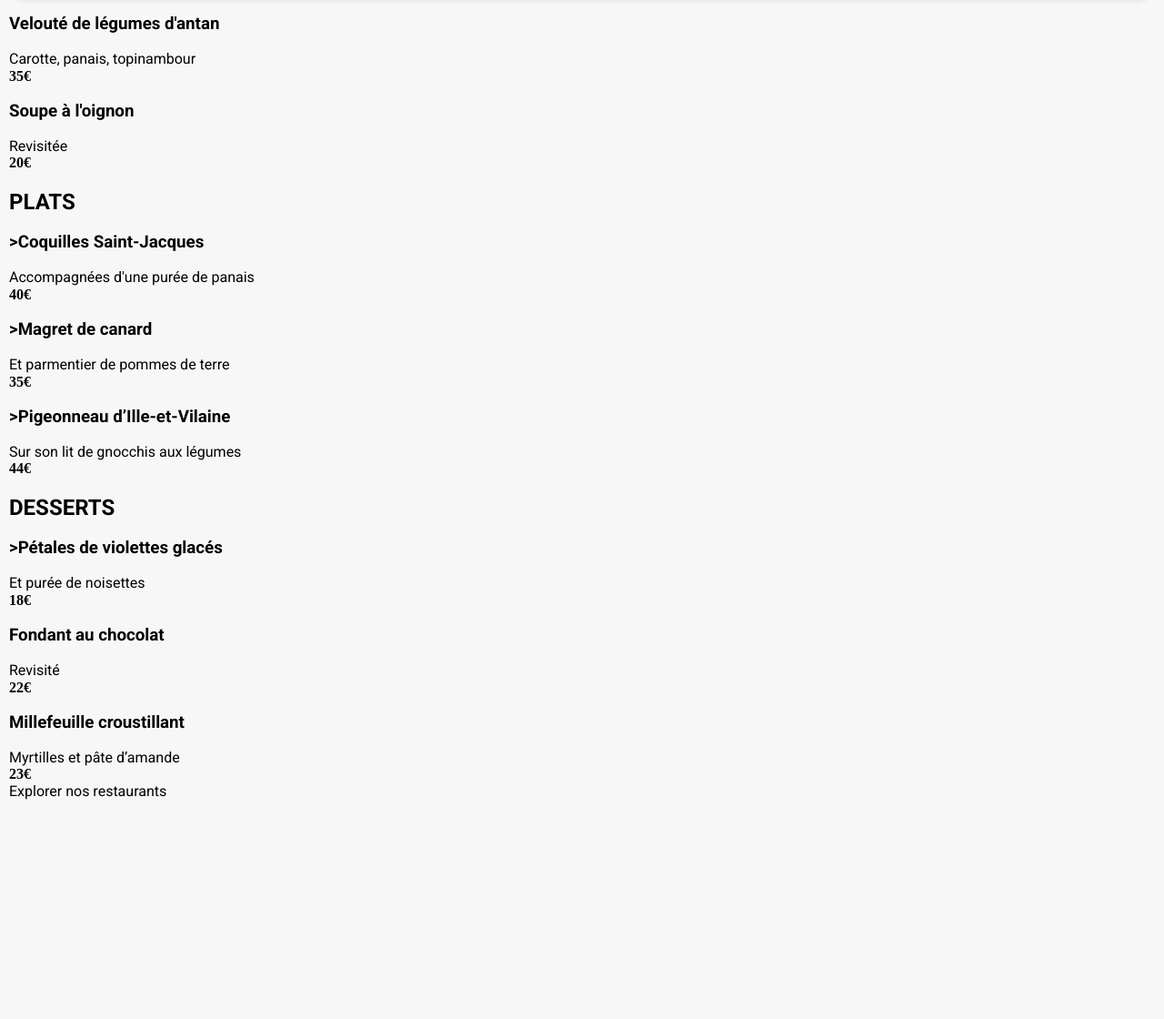
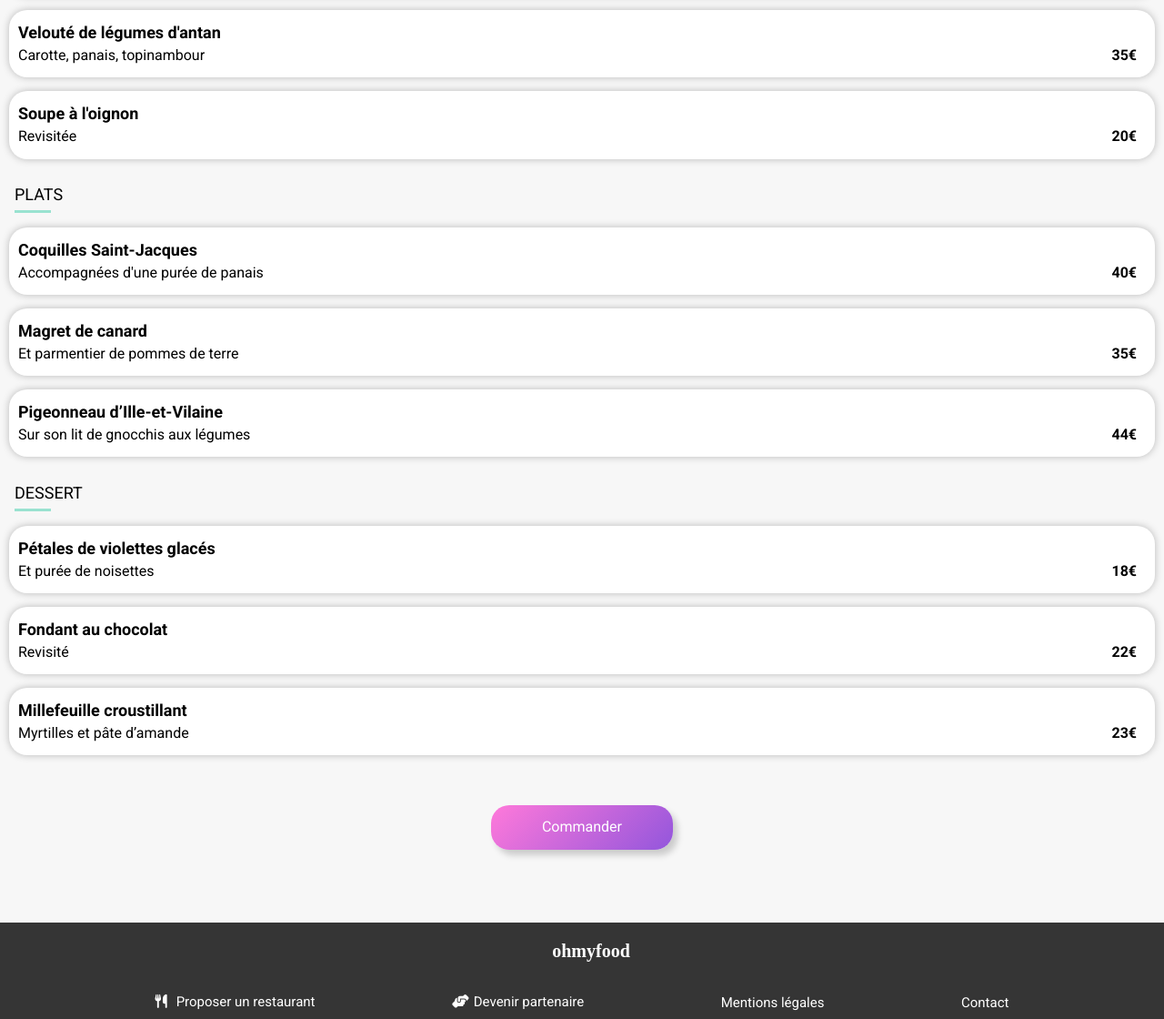
Before and after one commit to LenineF/PROJET-3, a plain HTML site: page a_la_française.html in a window 1280 px wide. Shown: the part 276-1396 px from the top of the page at 91% size. Drawn offline with Linux system fonts and the light colour scheme; a web font is replaced by a local one.

Commit message:
new mise a jour

```diff
--- a/a_la_française.html
+++ b/a_la_française.html
@@ -40,77 +40,70 @@
                         <div class="menu__liste--content--item-description" ><p>Aux zestes d'orange</p><strong class="menu__liste--content--item-description-prix" >25€</strong></div>
 
                     </li>
-                    <li>
-                        <h3>Velouté de légumes d'antan</h3>
-                        <p>Carotte, panais, topinambour</p>
-                        <strong>35€</strong>
+                    <li class="menu__liste--content--item">
+                        <h3 class="menu__liste--content--item-title">Velouté de légumes d'antan</h3>
+                        <div class="menu__liste--content--item-description" ><p>Carotte, panais, topinambour</p><strong class="menu__liste--content--item-description-prix" >35€</strong></div>
                     </li>
-                    <li>
-                        <h3>Soupe à l'oignon</h3>
-                        <p>Revisitée</p>
-                        <strong>20€</strong>
+                    <li class="menu__liste--content--item">
+                        <h3 class="menu__liste--content--item-title">Soupe à l'oignon</h3>
+                        <div class="menu__liste--content--item-description" ><p>Revisitée</p><strong class="menu__liste--content--item-description-prix">20€</strong></div>
                     </li>
                 </ul>
             </article>
 
-            <article class="plats">
-                <h2>PLATS</h2>
-                <ul>
-                    <li>
-                        <h3>>Coquilles Saint-Jacques</h3>
-                        <p>Accompagnées d'une purée de panais</p>
-                        <strong>40€</strong>
+            <article class="menu__liste">
+                <h2 class="menu__liste--title">Plats</h2>
+                <ul class="menu__liste--content">
+                    <li class="menu__liste--content--item">
+                        <h3 class="menu__liste--content--item-title">Coquilles Saint-Jacques</h3>
+                        <div class="menu__liste--content--item-description" ><p>Accompagnées d'une purée de panais</p><strong class="menu__liste--content--item-description-prix">40€</strong></div>
                     </li>
-                    <li>
-                        <h3>>Magret de canard</h3>
-                        <p>Et parmentier de pommes de terre</p>
-                        <strong>35€</strong>
+                    <li class="menu__liste--content--item">
+                        <h3 class="menu__liste--content--item-title">Magret de canard</h3>
+                        <div class="menu__liste--content--item-description" ><p>Et parmentier de pommes de terre</p><strong class="menu__liste--content--item-description-prix">35€</strong></div>
                     </li>
-                    <li>
-                        <h3>>Pigeonneau d’Ille-et-Vilaine</h3>
-                        <p>Sur son lit de gnocchis aux légumes</p>
-                        <strong>44€</strong>
+                    <li class="menu__liste--content--item">
+                        <h3 class="menu__liste--content--item-title">Pigeonneau d’Ille-et-Vilaine</h3>
+                        <div class="menu__liste--content--item-description" ><p>Sur son lit de gnocchis aux légumes</p><strong class="menu__liste--content--item-description-prix">44€</strong></div>
                     </li>
                 </ul>
             </article>
 
-            <article class="desserts">
-                <h2>DESSERTS</h2>
-                <ul>
-                    <li>
-                        <h3>>Pétales de violettes glacés</h3>
-                        <p>Et purée de noisettes</p>
-                        <strong>18€</strong>
+            <article class="menu__liste">
+                <h2 class="menu__liste--title">Dessert</h2>
+                <ul class="menu__liste--content">
+                    <li class="menu__liste--content--item">
+                        <h3 class="menu__liste--content--item-title">Pétales de violettes glacés</h3>
+                        <div class="menu__liste--content--item-description" ><p>Et purée de noisettes</p><strong class="menu__liste--content--item-description-prix">18€</strong></div>
                     </li>
-                    <li>
-                        <h3>Fondant au chocolat</h3>
-                        <p>Revisité</p>
-                        <strong>22€</strong>
+                    <li class="menu__liste--content--item">
+                        <h3 class="menu__liste--content--item-title">Fondant au chocolat</h3>
+                        <div class="menu__liste--content--item-description" ><p>Revisité</p><strong class="menu__liste--content--item-description-prix">22€</strong></div>
                     </li>
-                    <li>
-                        <h3>Millefeuille croustillant</h3>
-                        <p>Myrtilles et pâte d’amande</p>
-                        <strong>23€</strong>
+                    <li class="menu__liste--content--item">
+                        <h3 class="menu__liste--content--item-title">Millefeuille croustillant</h3>
+                        <div class="menu__liste--content--item-description" ><p>Myrtilles et pâte d’amande</p><strong class="menu__liste--content--item-description-prix">23€</strong></div>
                     </li>
                 </ul>
             </article>
-            <a class='bouton explorer'>Explorer nos restaurants</a>
+
+            <a class="menu__commanderBtn">Commander</a>
 
         </section>
 
     </main>
 
-    <footer class='pied'>
-        <h2>ohmyfood</h2>
-        <ul>
+    <footer class='footer'>
+        <a href="index.html"><h2 class="footer__logo">ohmyfood</h2></a>
+        <ul class='footer__Lien'>
             <li>
-                <a href='#'><i class="fas fa-utensils"></i>Proposer un restaurant</a>
+                <a class="footer__subtitle" href='#'><i class="fas fa-utensils"></i><p class="footer__subtitle--txt">Proposer un restaurant</p></a>
             </li>
             <li>
-                <a href='#'><i class="fas fa-hands-helping"></i>Devenir partenaire</a>
+                <a class="footer__subtitle" href='#'><i class="fas fa-hands-helping"></i><p class="footer__subtitle--txt">Devenir partenaire</p></a>
             </li>
             <li>
-                <a href='#' class='lien'>Mentions légales</a>
+                <a href='#'>Mentions légales</a>
             </li>
             <li>
                 <a href='mailto:ohmyfoodTest@hotmail.fr' class='lien'>Contact</a>
--- a/sass/style.css
+++ b/sass/style.css
@@ -706,27 +706,65 @@ a {
   font-weight: 400;
   position: relative;
 }
+.menu__liste--title::after {
+  content: "";
+  position: absolute;
+  height: 3px;
+  width: 40px;
+  bottom: 0;
+  left: 0;
+  background: #99E2D0;
+}
 .menu__liste--content {
   list-style-type: none;
 }
 .menu__liste--content--item {
+  font-family: "Shrikhand";
   background: white;
   border-radius: 20px;
   box-shadow: 0 0 0.5rem rgba(0, 0, 0, 0.25);
-  margin-top: 14px;
   display: flex;
   justify-content: space-between;
   flex-direction: column;
+  padding: 15px 10px 15px 10px;
+  margin-bottom: 15px;
 }
 .menu__liste--content--item-title {
   font-size: 18px;
+  margin-top: 0;
+  margin-bottom: 5px;
 }
 .menu__liste--content--item-description {
   display: flex;
   justify-content: space-between;
 }
 .menu__liste--content--item-description-prix {
+  font-family: "Roboto";
   margin-right: 10px;
+}
+.menu__commanderBtn {
+  display: flex;
+  background-image: linear-gradient(135deg, #FF79DA, #9356DC);
+  border-radius: 20px;
+  border: none;
+  width: 200px;
+  padding: 15px;
+  align-items: center;
+  justify-content: center;
+  box-shadow: 5px 6px 7px rgba(0, 0, 0, 0.1803921569);
+  margin-left: auto;
+  margin-right: auto;
+  margin-top: 40px;
+  margin-bottom: 80px;
+  color: white;
+  text-align: center;
+}
+.menu__commanderBtn:hover {
+  cursor: pointer;
+  opacity: 1;
+  -webkit-animation: flash 1.5s;
+          animation: flash 1.5s;
+  box-shadow: 5px 15px 21px rgba(0, 0, 0, 0.5019607843);
 }
 
 .footer {
```
Also changed, not shown: index.html (+1 -1 lines), sass/style.min.css, 2 other files.
